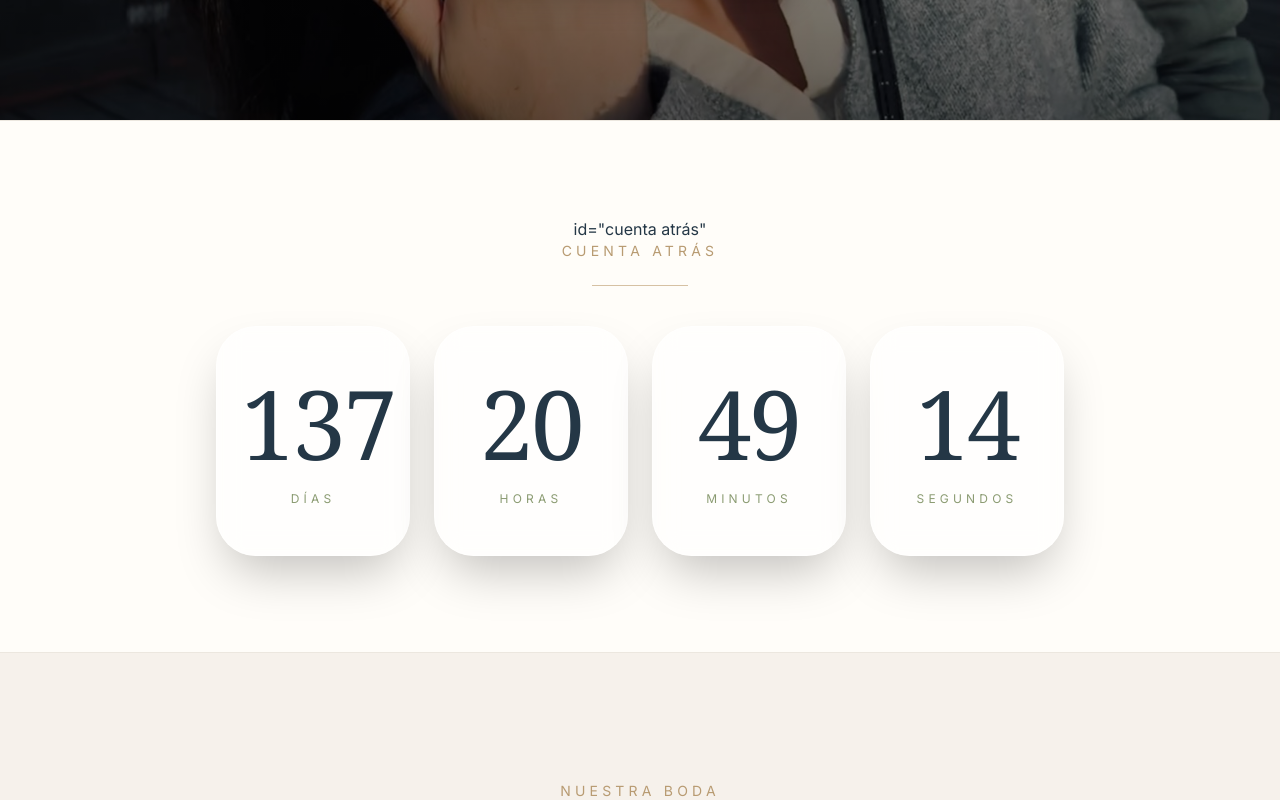
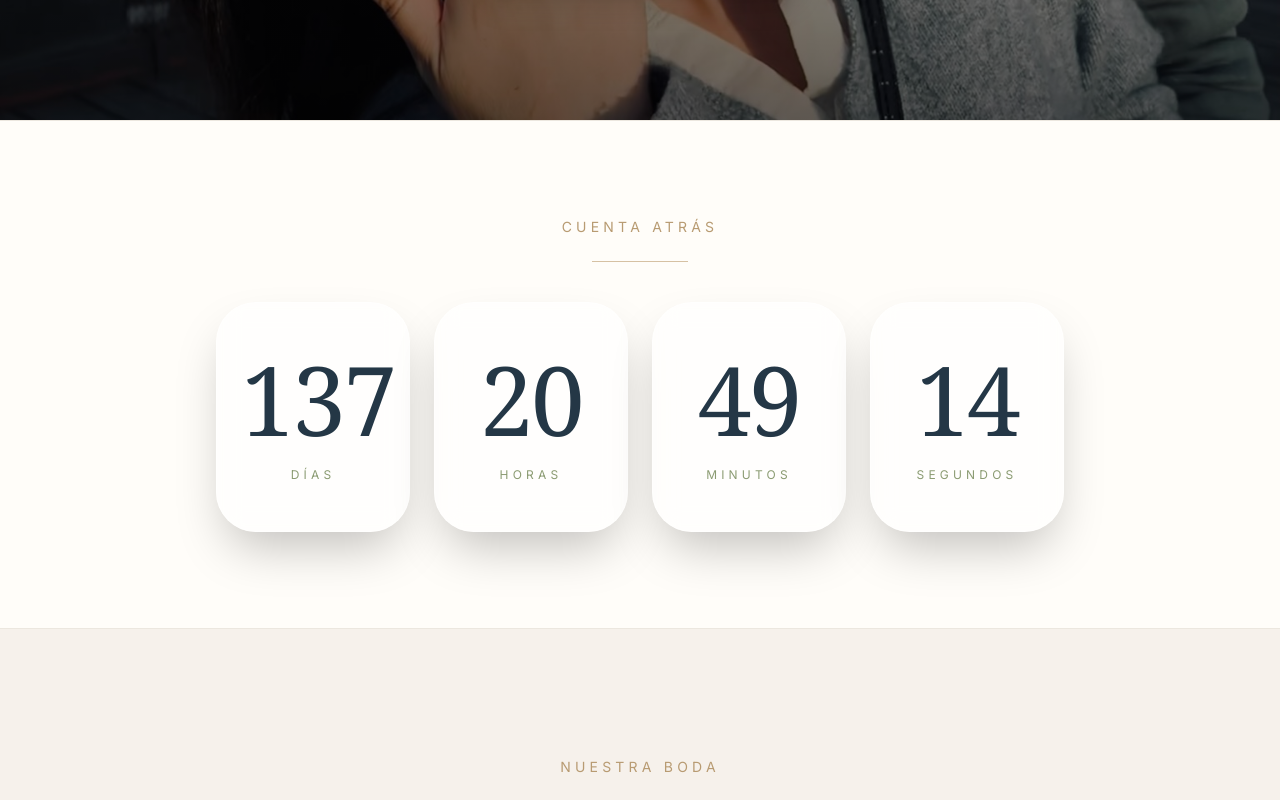
Before and after one commit to migueldevicente7-boop/boda-isabel-miguel, a Next.js app: page / in a window 1280 px wide. Shown: the part 680-1480 px from the top of the page. Built offline with nearby package versions, Linux system fonts and the light colour scheme.

Commit message:
Update page.tsx

```diff
--- a/app/page.tsx
+++ b/app/page.tsx
@@ -151,7 +151,6 @@ export default function Home() {
 
       {/* CONTADOR */}
       <section className="py-24 bg-[#fffdf9] border-y border-[#ece7df] text-center">
-        id="cuenta atrás"
 
         <p className="uppercase tracking-[0.3em] text-sm text-[#b89b72] mb-6">
           Cuenta atrás
```
